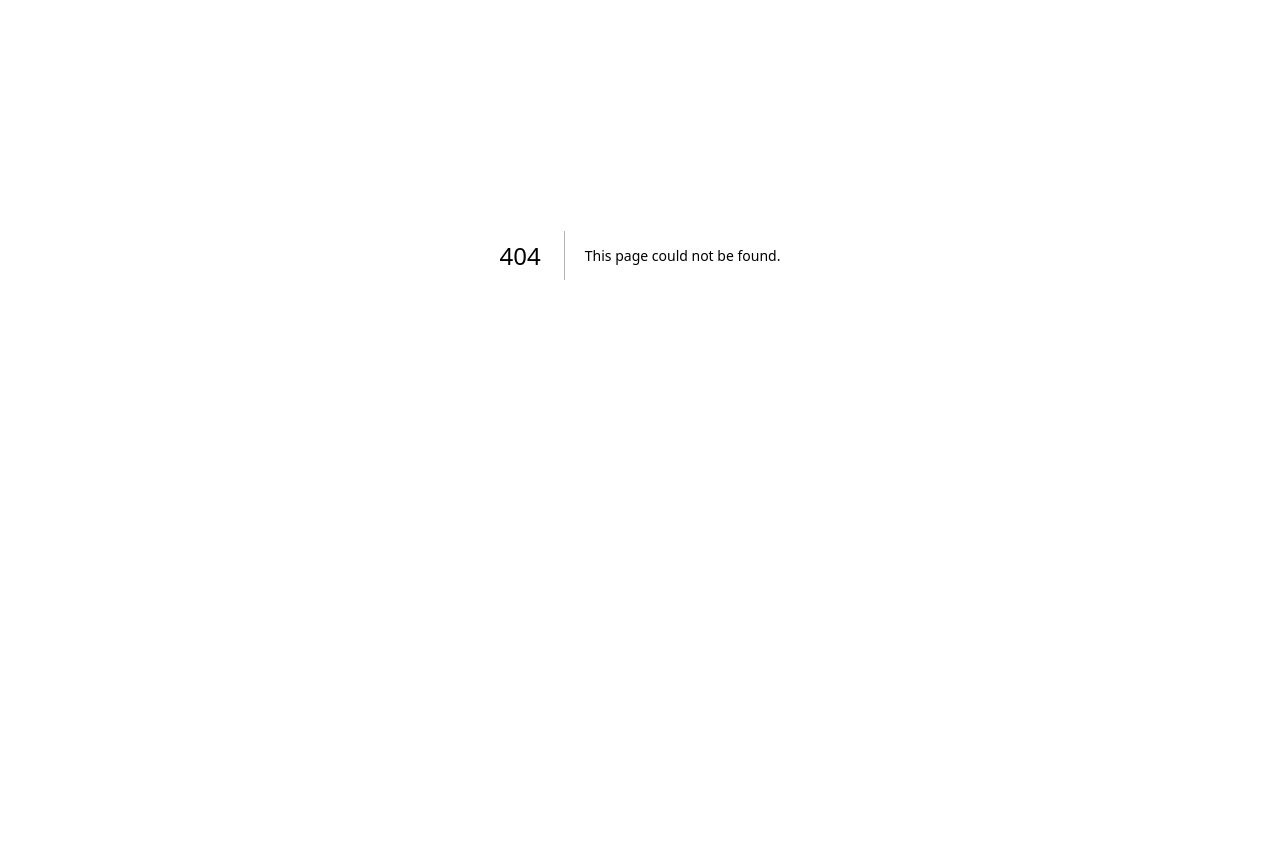
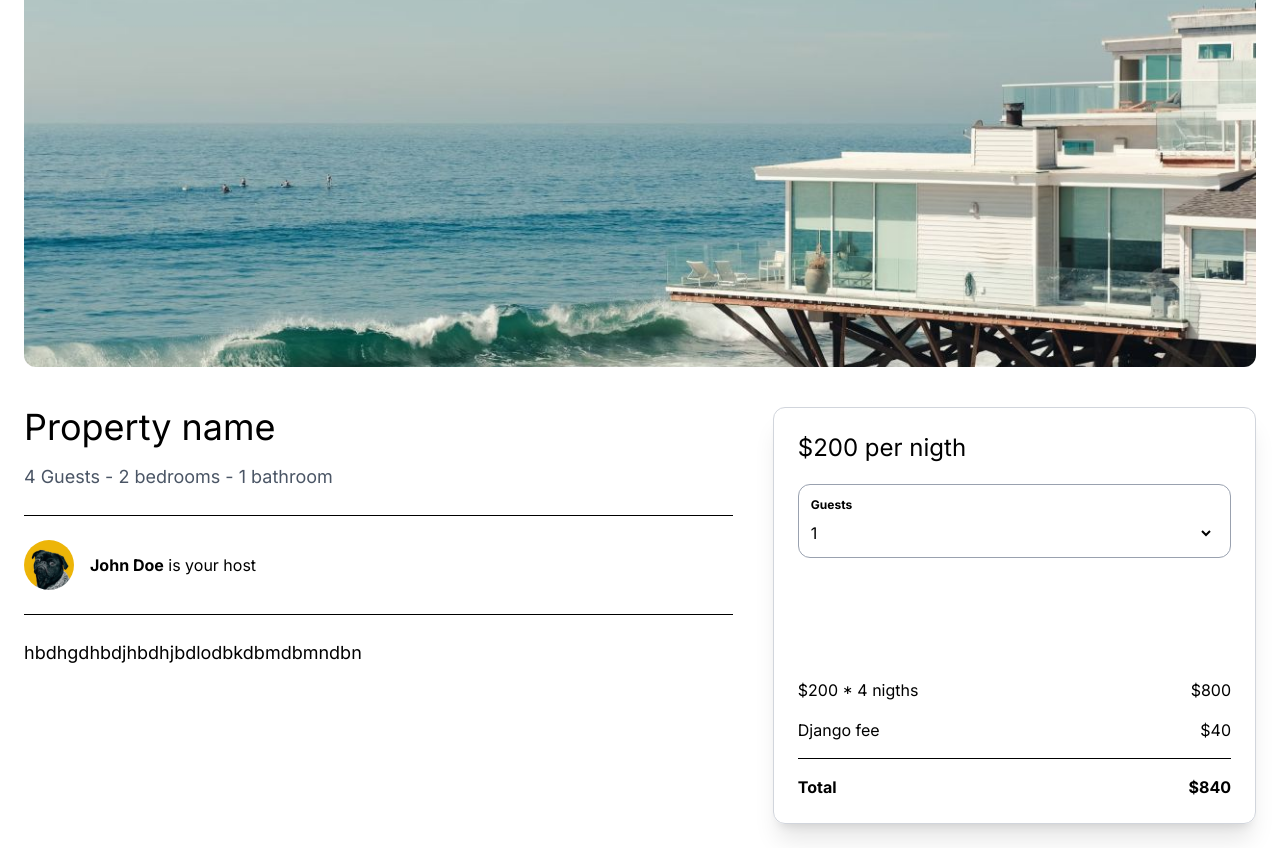
Before and after one commit to Krlostks/AirBnbClone, a Next.js app: page /properties/1 in a window 1280 px wide. Before the commit this address had no page. Shown: the part 257-1105 px from the top of the page. Before the commit the page ends 912 px from the top, so only its background shows below. Built offline with nearby package versions, Linux system fonts and the light colour scheme.

Commit message:
Detail page for properties (static)

```diff
--- /dev/null
+++ b/app/properties/ReservationSidebar.tsx
@@ -0,0 +1,42 @@
+const ReservationSidebar = ()=>{
+    return (
+        <aside className="mt-6 p-6 col-span-2 rounded-xl border border-gray-300 shadow-xl">
+            <h2 className="mb-5 text-2xl">$200 per nigth</h2>
+
+            <div className="mb-6 p-3 border border-gray-400 rounded-xl">
+                <label className="mb-2 block font-bold text-xs">Guests</label>
+                <select className="w-full -ml-1 text-xm">
+                    <option value="">1</option>
+                    <option value="">2</option>
+                    <option value="">3</option>
+                    <option value="">4</option>
+                </select>
+            </div>
+
+            <div className="w-full mb-6 py-6 text-center text-white bg-airbnb hover:bg-airbnb-dark rounded-xl">
+                Book
+            </div>
+
+            <div className="mb-4 flex justify-between align-center">
+                <p>$200 * 4 nigths</p>
+
+                <p>$800</p>
+            </div>
+
+            <div className="mb-4 flex justify-between align-center">
+                <p>Django fee</p>
+
+                <p>$40</p>
+            </div>
+
+            <hr />
+            <div className="mt-4 flex justify-between align-center font-bold">
+                <p>Total</p>
+
+                <p>$840</p>
+            </div>
+        </aside>
+    )
+}
+
+export default ReservationSidebar;
--- /dev/null
+++ b/app/properties/[id]/page.tsx
@@ -0,0 +1,48 @@
+import Image from "next/image";
+ import ReservationSidebar from "../ReservationSidebar";
+
+ const PropertyDetailPage = () =>{
+     return(
+         <main className="max-w-[1500px] mx-auto px-6 pb-6">
+             <div className="w-full h-[64vh] mb-4 overflow-hidden rounded-xl relative">
+             <Image
+                     fill
+                     src='/beach_1.jpg'
+                     className="object-cover w-full h-full"
+                     alt="Beach house"
+                 />
+             </div>
+
+             <div className="grid grid-cols-1 md:grid-cols-5 gap-4">
+                 <div className="py-6 pr-6 col-span-3">
+                     <h1 className="mb-4 text-4xl">Property name</h1>
+
+                     <span className="mb-6 block text-lg text-gray-600">
+                         4 Guests - 2 bedrooms - 1 bathroom
+                     </span>
+                     <hr />
+
+                     <div className="py-6 flex items-center space-x-4">
+                         <Image
+                                     src='/profile_pic_1.jpg'
+                                     width={50}
+                                     height={50}
+                                     className="rounded-full"
+                                     alt="The user name"
+                                 />
+                         <p><strong>John Doe</strong> is your host</p>
+                     </div>
+
+                     <hr />
+
+                         <p className="mt-6 text-lg">
+                             hbdhgdhbdjhbdhjbdlodbkdbmdbmndbn
+                         </p>
+                 </div>
+
+                 <ReservationSidebar/>
+             </div>
+         </main>
+     )
+ }
+ export default PropertyDetailPage;
```
